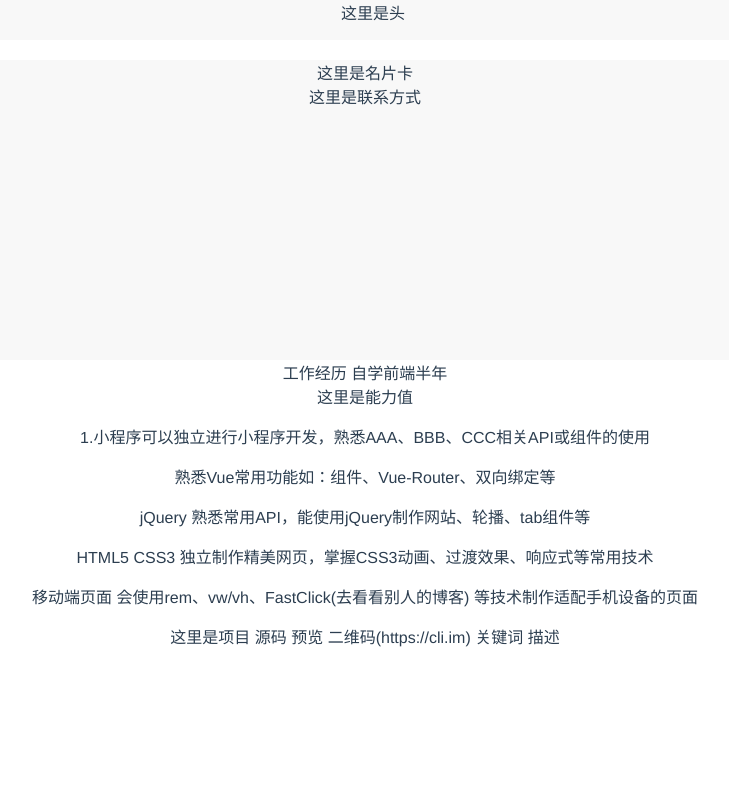
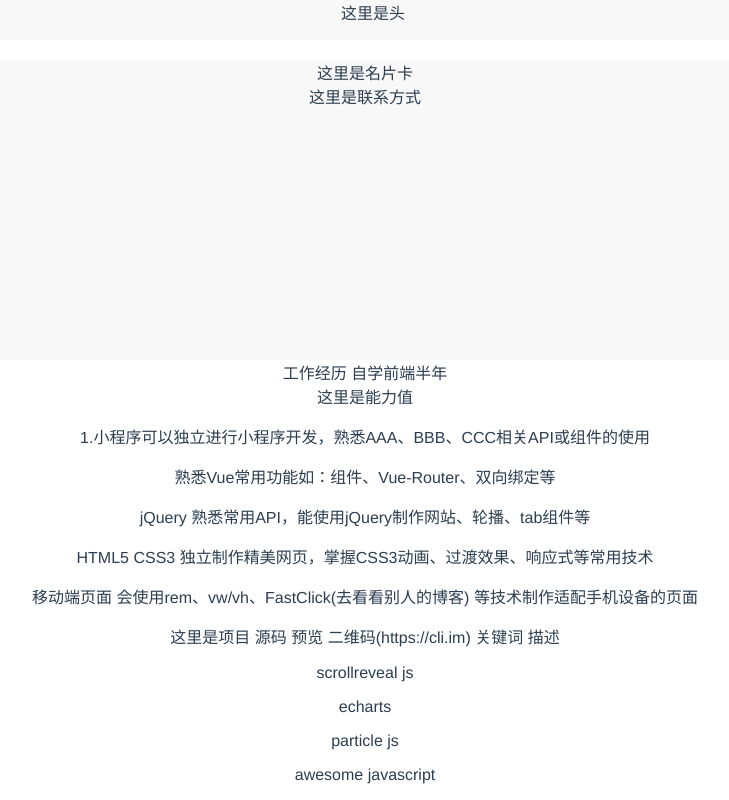
Before and after one commit to 574549756/resume-preview, a Vue app: page / in a window 1280 px wide. Shown: the whole page, without its empty margins (275-1004 px from the left). Built offline with nearby package versions, Linux system fonts and the light colour scheme.

Commit message:
runbuild

```diff
--- a/src/App.vue
+++ b/src/App.vue
@@ -14,7 +14,12 @@
     <p>移动端页面 会使用rem、vw/vh、FastClick(去看看别人的博客) 等技术制作适配手机设备的页面</p>
         </div>
     </div>
-    <div class="project">这里是项目 源码 预览 二维码(https://cli.im) 关键词 描述</div>
+    <div class="project">这里是项目 源码 预览 二维码(https://cli.im) 关键词 描述
+      <p>scrollreveal js</p>
+      <p>echarts</p>
+      <p>particle js</p>
+      <p>awesome javascript</p>
+    </div>
 </div>
 </template>
 
```
